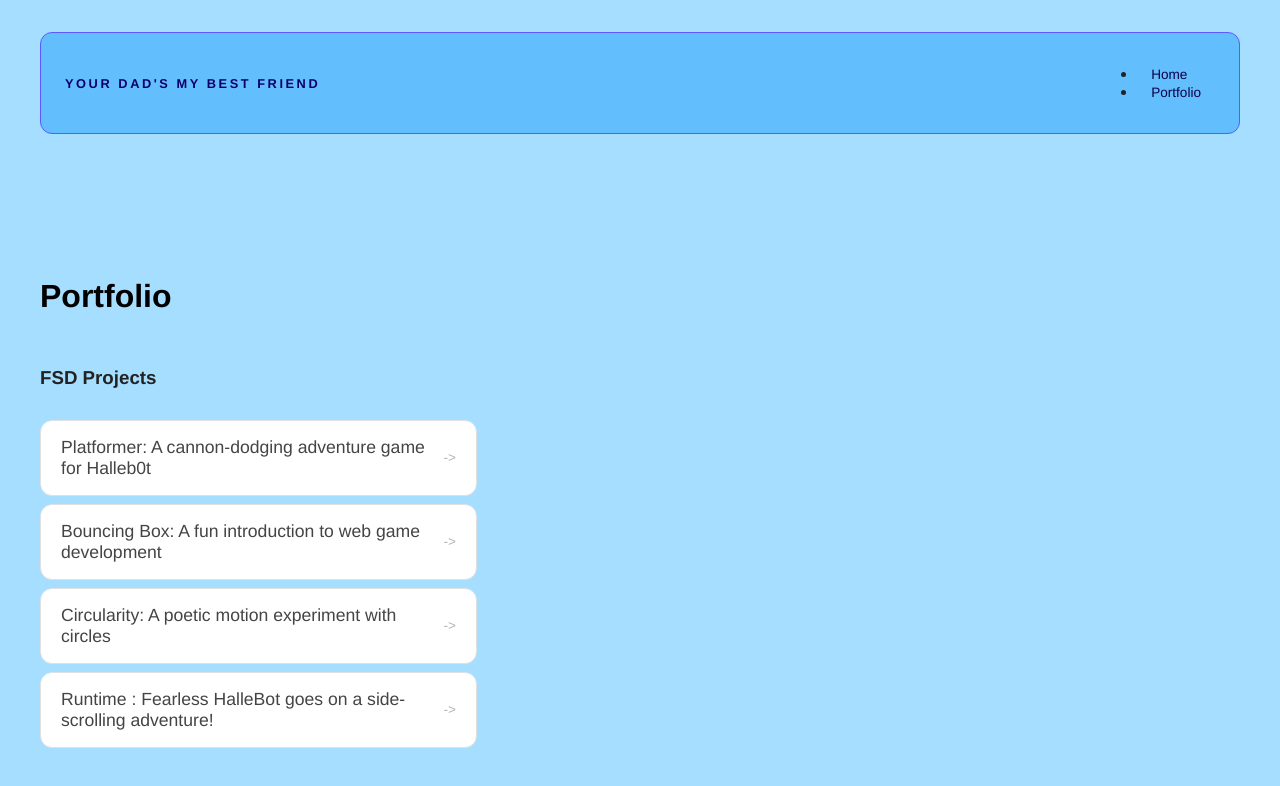
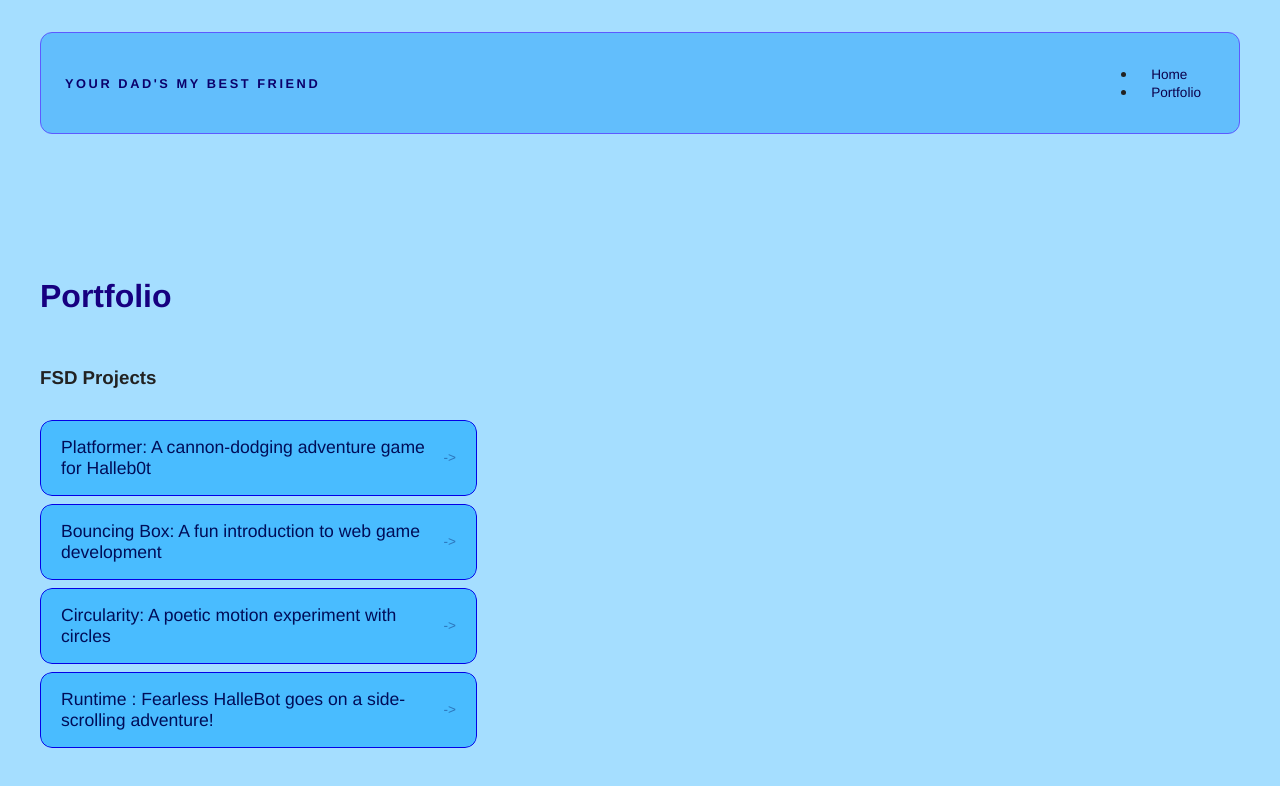
Before and after one commit to PaytonBurke/PaytonBurke.github.io, a plain HTML site: page portfolio.html in a window 1280 px wide. Drawn offline with Linux system fonts and the light colour scheme.

```diff
--- a/style.css
+++ b/style.css
@@ -163,7 +163,7 @@
 
 /* Portfolio styles */
 .content h1 {
-  color: black;
+  color: rgb(23, 0, 128);
 }
 
 #portfolio {
@@ -186,18 +186,18 @@
   justify-content: space-between;
   align-items: center;
   text-decoration: none;
-  color: #444;
+  color: #000d58;
   padding: 16px 20px;
   font-size: 1.1rem;
   font-weight: 500;
-  background: #fff;
-  border: 1px solid #e0e0e0;
+  background: #49bcff;
+  border: 1px solid #0400e7;
   border-radius: 12px;
   transition: background 0.25s ease, color 0.25s ease, transform 0.25s ease;
 }
 
 #portfolio a:hover {
-  background: #000;
+  background: #120172;
   color: #fff;
   transform: translateX(4px);
 }
```
Also changed, not shown: fsd-projects/platformer/platformer.js (+11 -7 lines).
